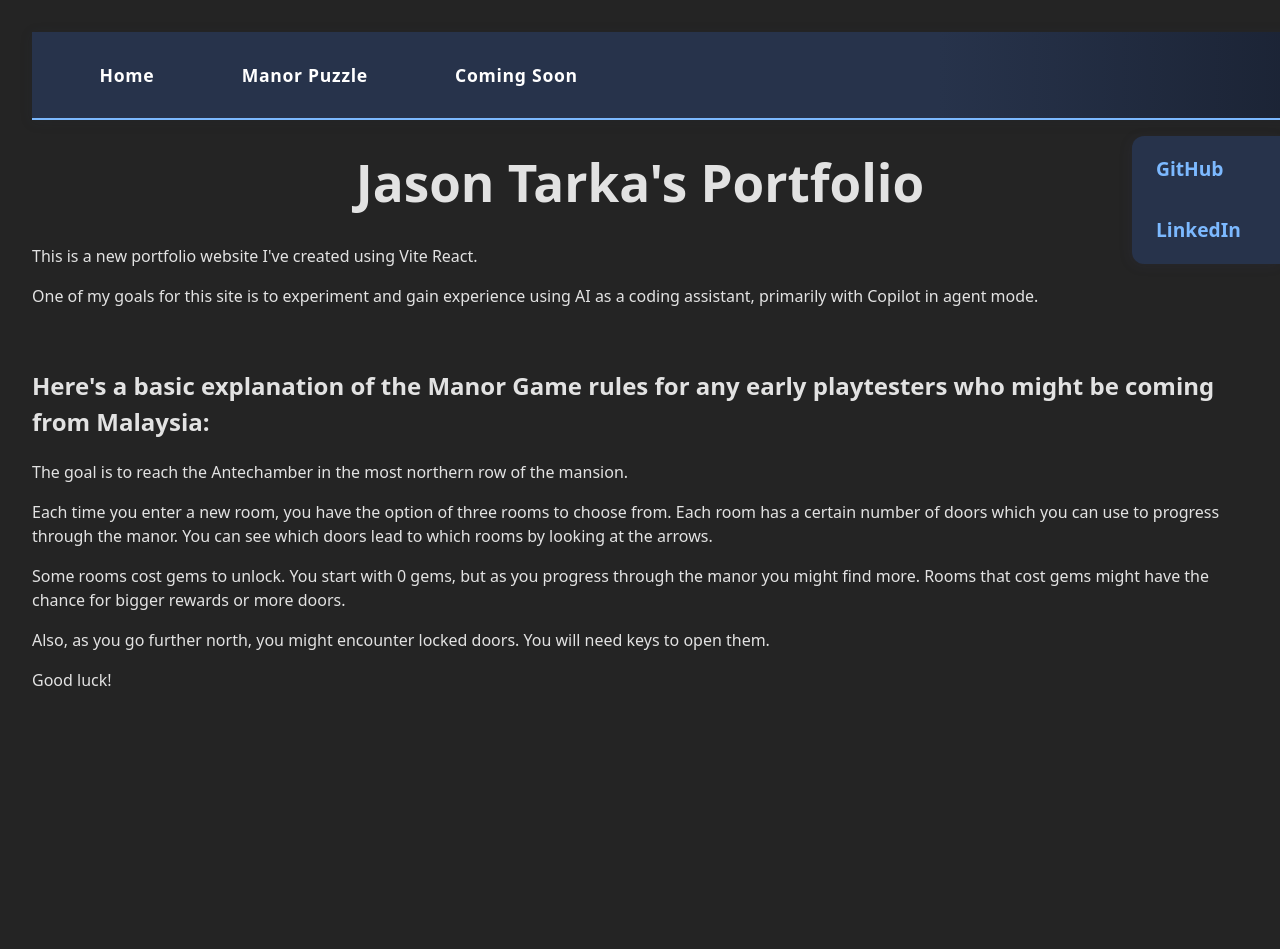
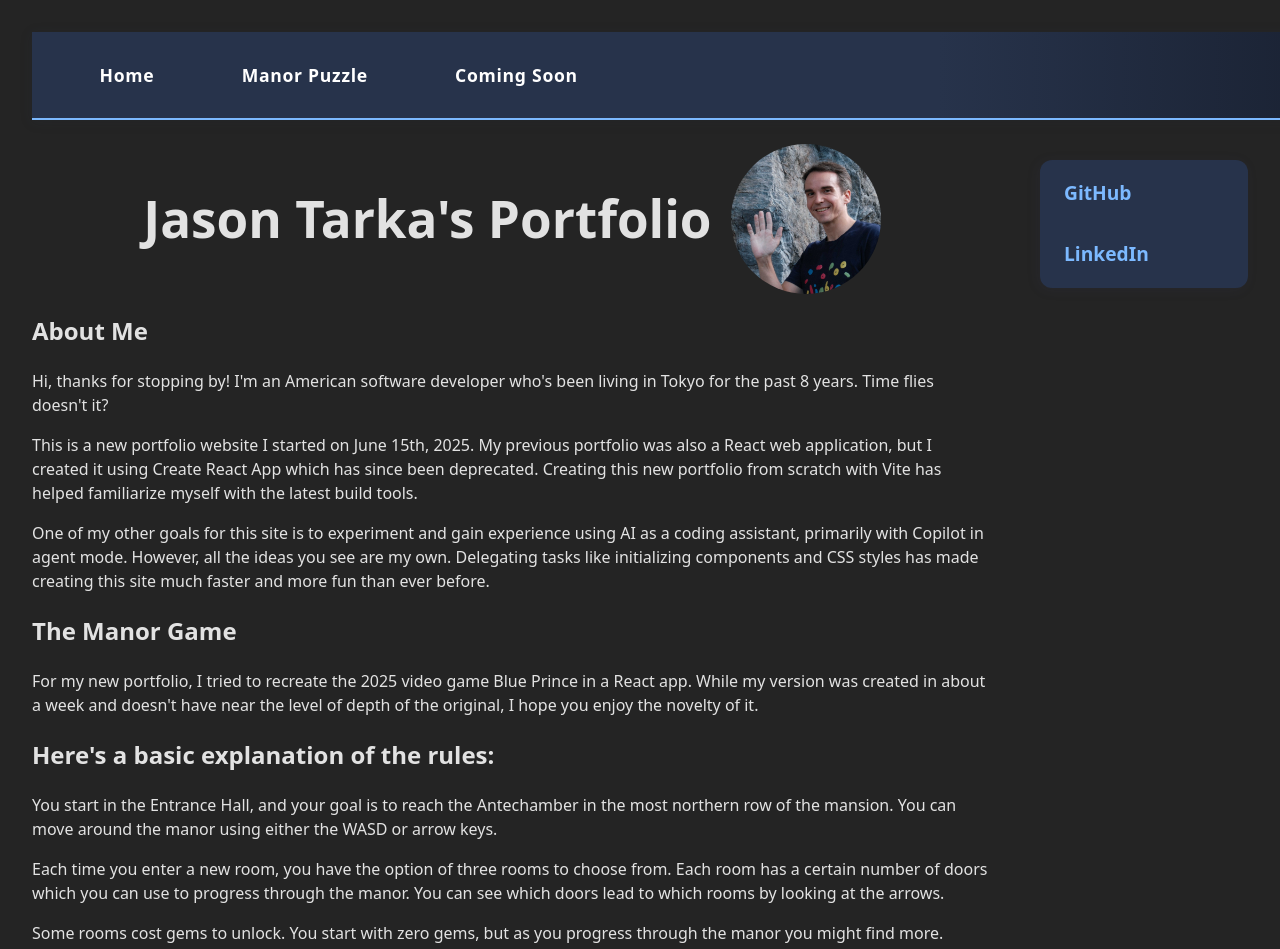
Before and after one commit to JasonMTarka/react-vite-portfolio, a React (Vite) app: page / in a window 1280 px wide. Shown: the top 949 px of the page. Before the commit the page ends 800 px from the top, so only its background shows below. Built offline with nearby package versions, Linux system fonts and the light colour scheme.

Commit message:
Added to homepage, added tutorial messages

```diff
--- a/src/CSS/App.css
+++ b/src/CSS/App.css
@@ -10,18 +10,50 @@
   text-align: left;
 }
 
+.home-flex {
+  display: flex;
+  flex-direction: row;
+  align-items: flex-start;
+  justify-content: flex-start;
+  gap: 3rem;
+}
+
+.home-info {
+  flex: 1 1 0;
+  min-width: 0;
+}
+
+.home-title {
+  text-align: center;
+}
+
+.home-title-row {
+  display: flex;
+  align-items: center;
+  gap: 1.2rem;
+  justify-content: center;
+  margin-bottom: 1.2rem;
+  margin-top: 1.5rem;
+}
+
+.home-title-img {
+  border-radius: 50%;
+  object-fit: cover;
+  height: 150px;
+  width: 150px;
+}
+
 .sidebar {
-  position: fixed;
-  top: 25%;
-  right: 0;
-  transform: translateY(-50%);
+  position: static;
+  min-width: 10rem;
+  max-width: 15rem;
+  margin-top: 2.5rem;
   background: #27334b;
   color: #fff;
   padding: 1.2em 1.5em;
-  border-radius: 12px 0 0 12px;
+  border-radius: 12px;
   box-shadow: -2px 2px 12px rgba(60, 60, 100, 0.13);
   z-index: 1000;
-  min-width: 100px;
   display: flex;
   flex-direction: column;
   align-items: flex-start;
--- a/src/Components/Home.tsx
+++ b/src/Components/Home.tsx
@@ -1,41 +1,75 @@
 import React from "react";
-import Sidebar from "./Sidebar";
+import profileImg from "../assets/portfolio-photo.jpg"; // Example image, replace with your own if desired
+import SideBar from "./SideBar";
 
 const Home: React.FC = () => {
   return (
-    <div className="home-container" style={{ position: "relative" }}>
-      <Sidebar />
-      <h1 style={{ textAlign: "center" }}>Jason Tarka's Portfolio</h1>
-      <p>This is a new portfolio website I've created using Vite React.</p>
+    <div className="home-container">
+      <div className="home-flex">
+        <div className="home-info">
+          <div className="home-title-row">
+            <h1 className="home-title">Jason Tarka's Portfolio</h1>
+            <img
+              src={profileImg}
+              alt="Profile"
+              className="home-title-img"
+              height={88}
+              width={66}
+            />
+          </div>
+          <h2>About Me</h2>
           <p>
-        One of my goals for this site is to experiment and gain experience using
-        AI as a coding assistant, primarily with Copilot in agent mode.
-      </p>
-      <br />
-      <h2>
-        Here's a basic explanation of the Manor Game rules for any early
-        playtesters who might be coming from Malaysia:
-      </h2>
-      <p>
-        The goal is to reach the Antechamber in the most northern row of the
-        mansion.
+            Hi, thanks for stopping by! I'm an American software developer who's
+            been living in Tokyo for the past 8 years. Time flies doesn't it?
           </p>
           <p>
-        Each time you enter a new room, you have the option of three rooms to
-        choose from. Each room has a certain number of doors which you can use
-        to progress through the manor. You can see which doors lead to which
-        rooms by looking at the arrows.
+            This is a new portfolio website I started on June 15th, 2025. My
+            previous portfolio was also a React web application, but I created
+            it using Create React App which has since been deprecated. Creating
+            this new portfolio from scratch with Vite has helped familiarize
+            myself with the latest build tools.
           </p>
           <p>
-        Some rooms cost gems to unlock. You start with 0 gems, but as you
-        progress through the manor you might find more. Rooms that cost gems
-        might have the chance for bigger rewards or more doors.
+            One of my other goals for this site is to experiment and gain
+            experience using AI as a coding assistant, primarily with Copilot in
+            agent mode. However, all the ideas you see are my own. Delegating
+            tasks like initializing components and CSS styles has made creating
+            this site much faster and more fun than ever before.
+          </p>
+          <h2>The Manor Game</h2>
+          <p>
+            For my new portfolio, I tried to recreate the 2025 video game Blue
+            Prince in a React app. While my version was created in about a week
+            and doesn't have near the level of depth of the original, I hope you
+            enjoy the novelty of it.
+          </p>
+          <h2>Here's a basic explanation of the rules:</h2>
+          <p>
+            You start in the Entrance Hall, and your goal is to reach the
+            Antechamber in the most northern row of the mansion. You can move
+            around the manor using either the WASD or arrow keys.
           </p>
           <p>
-        Also, as you go further north, you might encounter locked doors. You
-        will need keys to open them.
+            Each time you enter a new room, you have the option of three rooms
+            to choose from. Each room has a certain number of doors which you
+            can use to progress through the manor. You can see which doors lead
+            to which rooms by looking at the arrows.
           </p>
-      <p>Good luck!</p>
+          <p>
+            Some rooms cost gems to unlock. You start with zero gems, but as you
+            progress through the manor you might find more. Rooms that cost gems
+            might have the chance for bigger rewards or have more doors than
+            normal.
+          </p>
+          <p>
+            As you progress further north, there will be an increasing
+            likelihood of locked doors. You can use keys you've found along the
+            way to open them.
+          </p>
+          <h3>Good luck!</h3>
+        </div>
+        <SideBar />
+      </div>
     </div>
   );
 };
--- a/src/Components/Puzzle/Puzzle.tsx
+++ b/src/Components/Puzzle/Puzzle.tsx
@@ -34,7 +34,11 @@ import MESSAGES from "./messages";
 const startingState = JSON.stringify(manorData);
 
 const Puzzle: React.FC = () => {
-  const [message, setMessage] = useState([MESSAGES.explainMovement]);
+  const [message, setMessage] = useState([
+    MESSAGES.start,
+    MESSAGES.spacer,
+    MESSAGES.explainMovement,
+  ]);
 
   const [manorState, setManorState] = useState<ManorData>({ ...manorData });
   const [resources, setResources] = useState(STARTING_RESOURCES);
@@ -51,6 +55,7 @@ const Puzzle: React.FC = () => {
   const [isFrozen, setIsFrozen] = useState(false);
   const [victory, setVictory] = useState(false);
   const [resetActive, setResetBtnHighlight] = useState(false);
+  const [isTutorial, setIsTutorial] = useState(true);
 
   const [day, setDay] = useState(getDay());
 
@@ -102,6 +107,18 @@ const Puzzle: React.FC = () => {
     [manorState]
   );
 
+  const addTutorialMessage = useCallback(
+    (messages: string[]): string[] => {
+      if (isTutorial) {
+        setIsTutorial(false);
+        messages.push(MESSAGES.spacer);
+        return messages;
+      }
+      return [];
+    },
+    [isTutorial]
+  );
+
   const updateRoomStatus = useCallback(
     (roomId: RoomId, newStatus: string) => {
       saveNewManorState(roomId, "status", newStatus);
@@ -140,7 +157,12 @@ const Puzzle: React.FC = () => {
       // Begin drafting if unlocked
       if (status === STATUSES.active) {
         saveNewManorState(roomId, "status", STATUSES.current);
-        setMessage([MESSAGES.selectRoom]);
+
+        setMessage([
+          ...addTutorialMessage([MESSAGES.tutorialChoice]),
+          MESSAGES.selectRoom,
+        ]);
+
         goToChoice();
         return;
       }
@@ -162,7 +184,13 @@ const Puzzle: React.FC = () => {
         return;
       }
     },
-    [resources, manorState, saveNewManorState, updateRoomStatus]
+    [
+      resources,
+      manorState,
+      saveNewManorState,
+      updateRoomStatus,
+      addTutorialMessage,
+    ]
   );
 
   useEffect(() => {
@@ -421,7 +449,7 @@ const Puzzle: React.FC = () => {
     setChoicesActive(false);
     setResources(STARTING_RESOURCES);
     setDay(day + 1);
-    setMessage([MESSAGES.explainMovement]);
+    setMessage([MESSAGES.start, MESSAGES.spacer, MESSAGES.explainMovement]);
     setCurrentRoomId(ROOMS.entrance_hall);
     resetBlueprints();
     localStorage.setItem("manorState", "");
--- a/src/Components/Puzzle/messages.ts
+++ b/src/Components/Puzzle/messages.ts
@@ -1,5 +1,7 @@
 const MESSAGES = {
   spacer: "　",
+  start:
+    "You begin your journey in Entrance Hall in the southern part of the manor.",
   noKeys: "You don't have any keys!",
   noGems: "You don't have enough gems for that room!",
   unlockedRoom: "You used a key to unlock this room.",
@@ -11,6 +13,8 @@ const MESSAGES = {
     "You've reached the fabled Antechamber, a room with stark and featureless marble walls, with only a single pedastal in the center with a letter: you've inherited the manor!  But looking to the north, you see a final locked door.  Is there more to come?",
   explainReset: "Press the 'Reset Manor' button to play again.",
   outOfSteps: "You ran out of steps!",
+  tutorialChoice:
+    "Blueprints are randomly selected from your blueprint deck. Once you choose a blueprint, it won't appear again.",
 };
 
 export default MESSAGES;
--- /dev/null
+++ b/src/Components/SideBarLink.tsx
@@ -0,0 +1,14 @@
+const SideBarLink = ({ link, text }: { link: string; text: string }) => {
+  return (
+    <a
+      href={link}
+      target="_blank"
+      rel="noopener noreferrer"
+      className="sidebar-link"
+    >
+      {text}
+    </a>
+  );
+};
+
+export default SideBarLink;
--- a/src/Components/Sidebar.tsx
+++ b/src/Components/Sidebar.tsx
@@ -1,27 +1,15 @@
-import React from "react";
-import "../CSS/App.css"; // Import the CSS file for styling
+import SideBarLink from "./SideBarLink";
 
-const Sidebar: React.FC = () => {
+const SideBar = () => {
   return (
     <div className="sidebar">
-      <a
-        href="https://github.com/JasonMTarka/"
-        target="_blank"
-        rel="noopener noreferrer"
-        className="sidebar-link"
-      >
-        GitHub
-      </a>
-      <a
-        href="https://www.linkedin.com/in/jason-t-342b371a6/"
-        target="_blank"
-        rel="noopener noreferrer"
-        className="sidebar-link"
-      >
-        LinkedIn
-      </a>
+      <SideBarLink link="https://github.com/JasonMTarka/" text="GitHub" />
+      <SideBarLink
+        link="https://www.linkedin.com/in/jason-t-342b371a6/"
+        text="LinkedIn"
+      />
     </div>
   );
 };
 
-export default Sidebar;
+export default SideBar;
```
Also changed, not shown: src/assets/portfolio-photo.JPG (added). Lines whose indentation alone changed are shown as unchanged.
